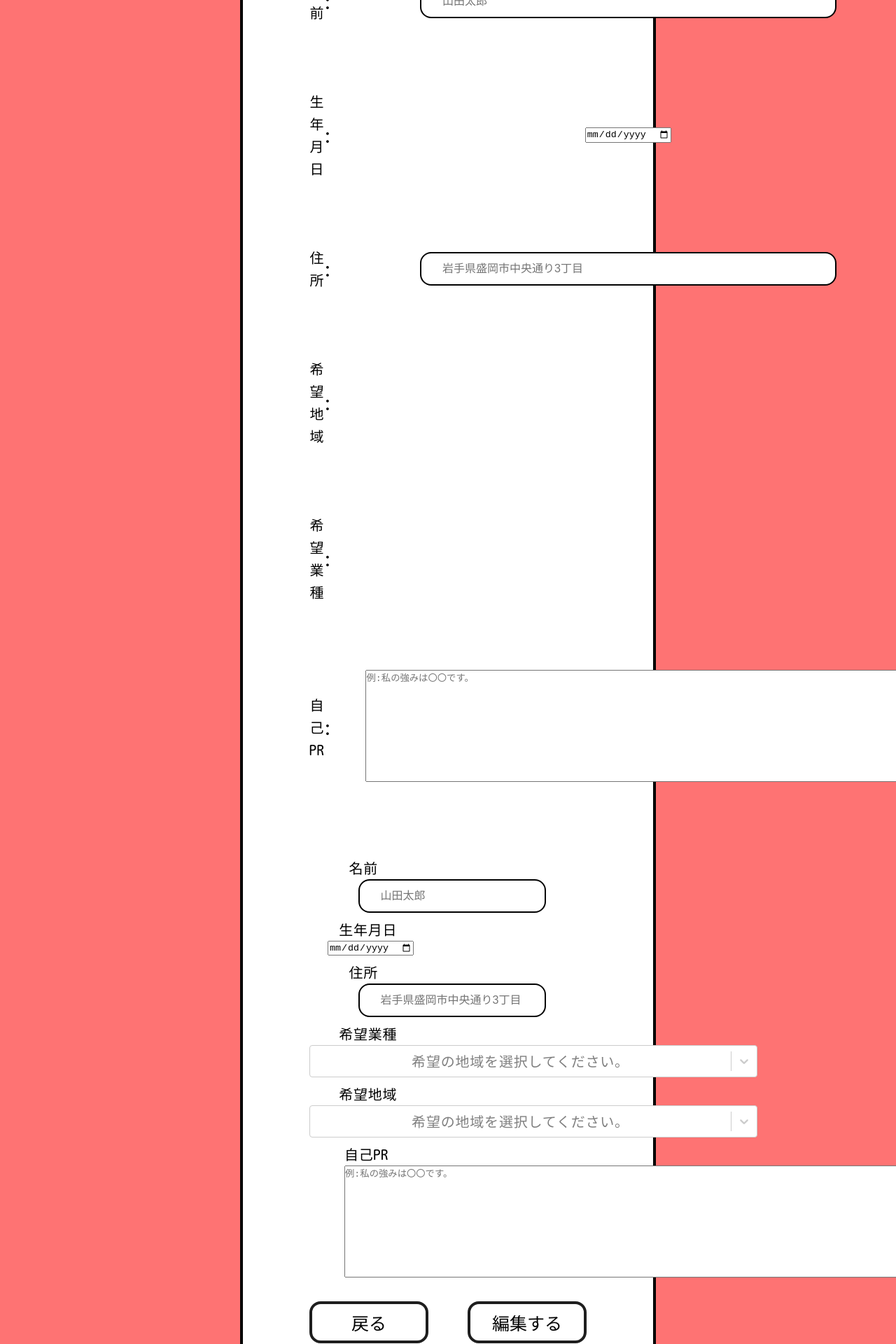
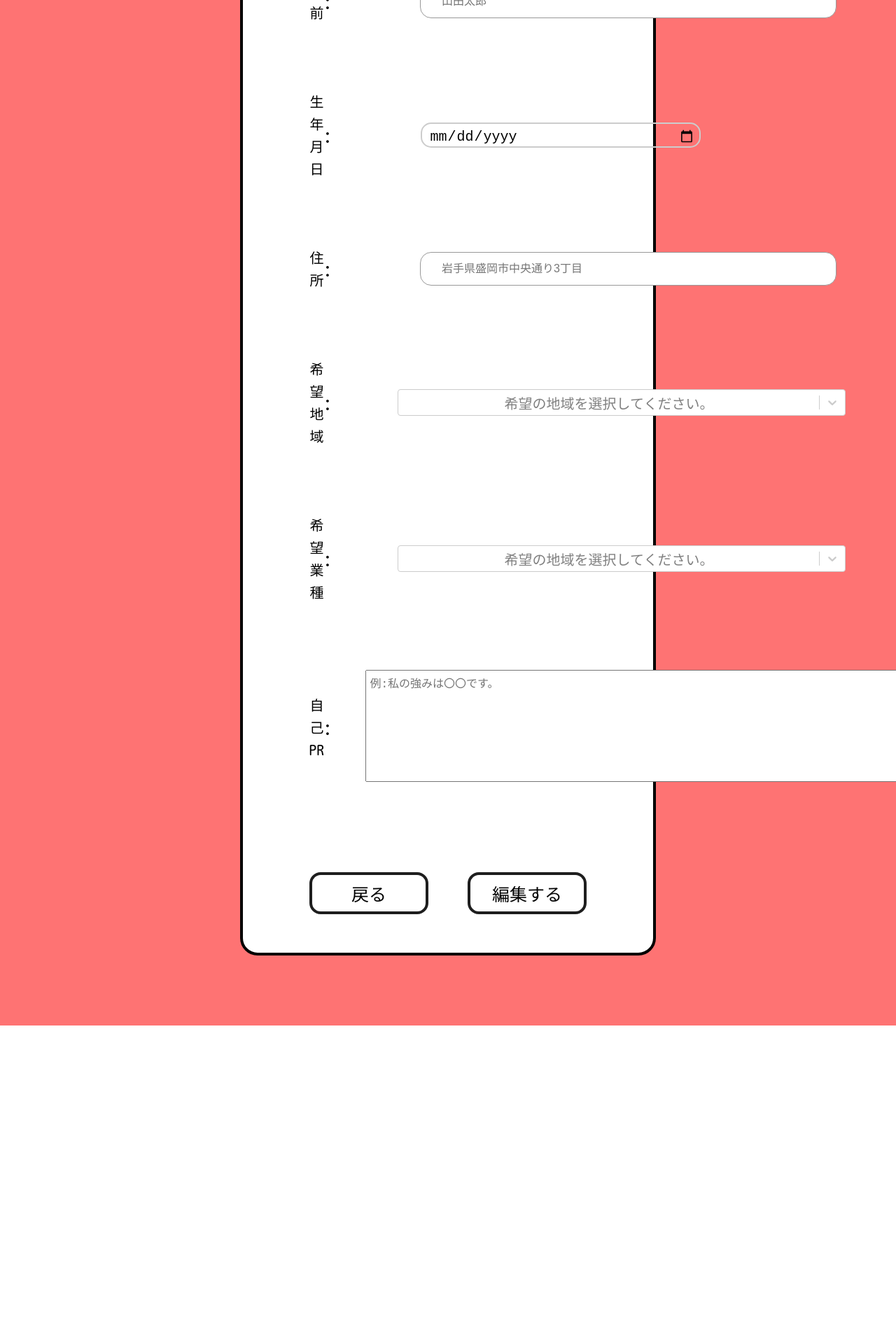
Before and after one commit to Kozaki01/2023_04_cteam, a Next.js app in the folder moriworks/: page /profile_create_users in a window 1280 px wide. Shown: the part 520-2440 px from the top of the page at 70% size. After the commit the page ends 1985 px from the top, so only its background shows below. Built offline with nearby package versions, Linux system fonts and the light colour scheme; no server answers; the database is empty.

Commit message:
cssの修正

```diff
--- a/moriworks/src/components/Profile/CreateProfile.module.scss
+++ b/moriworks/src/components/Profile/CreateProfile.module.scss
@@ -38,28 +38,15 @@
   color: #000000;
   text-align: center;
 }
-.td2 {
-  width: 42.3%;
-  font-family: 'Kosugi Maru';
-  font-style: normal;
-  font-weight: 400;
-  font-size: 20px;
-  line-height: 32px;
-  letter-spacing: 0.04em;
-  color: #000000;
-}
-.td3 {
-  width: 41.2%;
-  font-family: 'Kosugi Maru';
-  font-style: normal;
-  font-weight: 400;
-  font-size: 20px;
-  line-height: 32px;
-  letter-spacing: 0.04em;
-  color: #000000;
-  text-align: center;
+
+.td_birth2 {
+  padding-right: 12rem;
 }
 
+.td_area2,
+.td_job2 {
+  padding-left: 6rem;
+}
 .colon {
   font-size: 32px;
 }
@@ -73,14 +60,50 @@
   width: 150px;
 }
 
+// 日付
+.date {
+  position: relative;
+  display: inline-block;
+  width: 25rem;
+  min-width: 200px;
+  height: 36px;
+  border: 2px solid #ccc;
+  border-radius: 15px;
+}
+.date:focus-within {
+  border: 2px solid #2684ff;
+  outline: 0;
+}
+.input_birth {
+  position: relative;
+  padding: 0 10px;
+  width: 25rem;
+  min-width: 200px;
+  height: 36px;
+  border: 0;
+  background: transparent;
+  box-sizing: border-box;
+  font-size: 20px;
+  font-weight: 500;
+  color: #000;
+}
+.input_birth:focus {
+  border: 0;
+  outline: none;
+}
+
 //テキストのcss
 .text {
   height: 3rem;
   width: 70%;
   font-size: 16px;
-  border: 2px solid black;
+  border: 1px solid #999;
   border-radius: 1rem;
   padding-left: 30px;
+}
+.text:focus {
+  border: 2px solid #2684ff;
+  outline: 0;
 }
 //テキストの横幅調整
 .text_width {
@@ -90,6 +113,8 @@
 //テキストエリアの幅
 .text_area {
   resize: auto;
+  font-size: 16px;
+  padding: 5px;
   min-width: 100px;
   min-height: 100px;
   height: 10rem;
--- a/moriworks/src/components/Profile/CreateProfile.tsx
+++ b/moriworks/src/components/Profile/CreateProfile.tsx
@@ -82,7 +82,7 @@ const CreateProfile: React.FC<props> = ({ account_id }) => {
                     type="text"
                     placeholder="山田太郎"
                     className={styles.text}
-                  ></input>
+                  />
                 </td>
               </tr>
               <tr className={styles.tr1}>
@@ -91,7 +91,9 @@ const CreateProfile: React.FC<props> = ({ account_id }) => {
                 </td>
                 <td className={styles.colon}>:</td>
                 <td className={styles.td_birth2}>
-                  <input type="date"></input>
+                  <label className={styles.date}>
+                    <input type="date" className={styles.input_birth} />
+                  </label>
                 </td>
               </tr>
               <tr className={styles.tr1}>
@@ -102,18 +104,24 @@ const CreateProfile: React.FC<props> = ({ account_id }) => {
                     type="text"
                     placeholder="岩手県盛岡市中央通り3丁目"
                     className={styles.text}
-                  ></input>
+                  />
                 </td>
               </tr>
               <tr className={styles.tr1}>
                 <td className={`${styles.td_area1} ${styles.td1}`}>希望地域</td>
                 <td className={styles.colon}>:</td>
-                <td className={styles.td_area2}></td>
+                <td className={styles.td_area2}>
+                  {/* 希望地域のコンポーネント */}
+                  <MultiSelect isArea={true} />
+                </td>
               </tr>
               <tr className={styles.tr1}>
                 <td className={`${styles.td_job1} ${styles.td1}`}>希望業種</td>
                 <td className={styles.colon}>:</td>
-                <td className={styles.td_job2}></td>
+                <td className={styles.td_job2}>
+                  {/* 希望業種のコンポーネント */}
+                  <MultiSelect isArea={false} />
+                </td>
               </tr>
               <tr className={styles.tr1}>
                 <td className={`${styles.td_pr1} ${styles.td1}`}>自己PR</td>
@@ -127,52 +135,6 @@ const CreateProfile: React.FC<props> = ({ account_id }) => {
               </tr>
             </tbody>
           </table>
-          <div>
-            <p className={`${styles.td1} ${styles.padding_top}`}>名前</p>
-            <div className={styles.text_width}>
-              <input
-                type="text"
-                placeholder="山田太郎"
-                className={styles.text}
-              ></input>
-            </div>
-
-            <div className={`${styles.td2} ${styles.padding_top}`}>
-              生年月日
-            </div>
-            <div className={styles.date_width}>
-              <input type="date"></input>
-            </div>
-
-            <div className={`${styles.td1} ${styles.padding_top}`}>住所</div>
-            <div className={styles.text_width}>
-              <input
-                type="text"
-                placeholder="岩手県盛岡市中央通り3丁目"
-                className={styles.text}
-              ></input>
-            </div>
-
-            <div className={`${styles.td2} ${styles.padding_top}`}>
-              希望業種
-              {/* 希望業種のコンポーネント */}
-              <MultiSelect isArea={false} />
-            </div>
-
-            <div className={`${styles.td2} ${styles.padding_top}`}>
-              希望地域
-              {/* 希望地域のコンポーネント */}
-              <MultiSelect isArea={true} />
-            </div>
-
-            <div className={`${styles.td3} ${styles.padding_top}`}>自己PR</div>
-            <div className={styles.textarea_size}>
-              <textarea
-                placeholder="例:私の強みは〇〇です。"
-                className={styles.text_area}
-              ></textarea>
-            </div>
-          </div>
           <div className={styles.flex_btn}>
             <div onClick={moveTop}>
               <Btn {...btn1Props} />
```
Also changed, not shown: moriworks/public/icon_calender.png (added).
